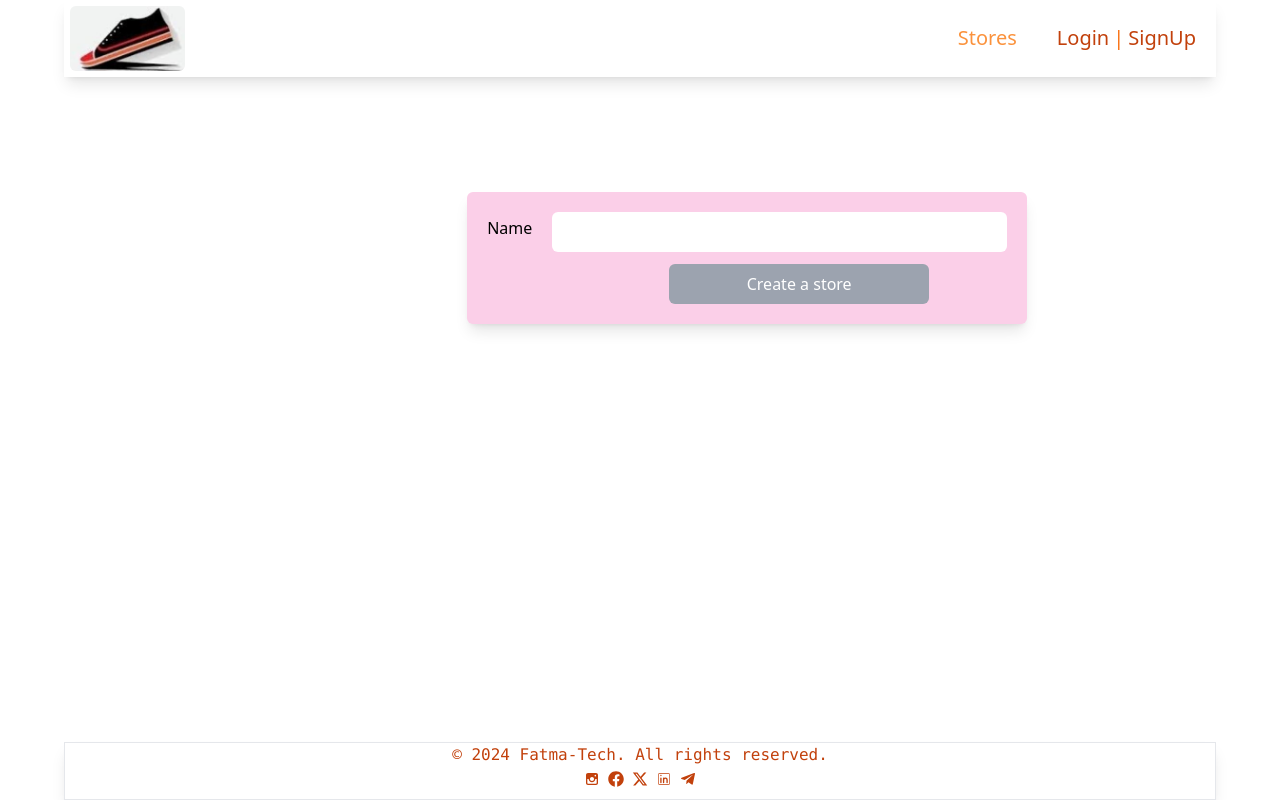
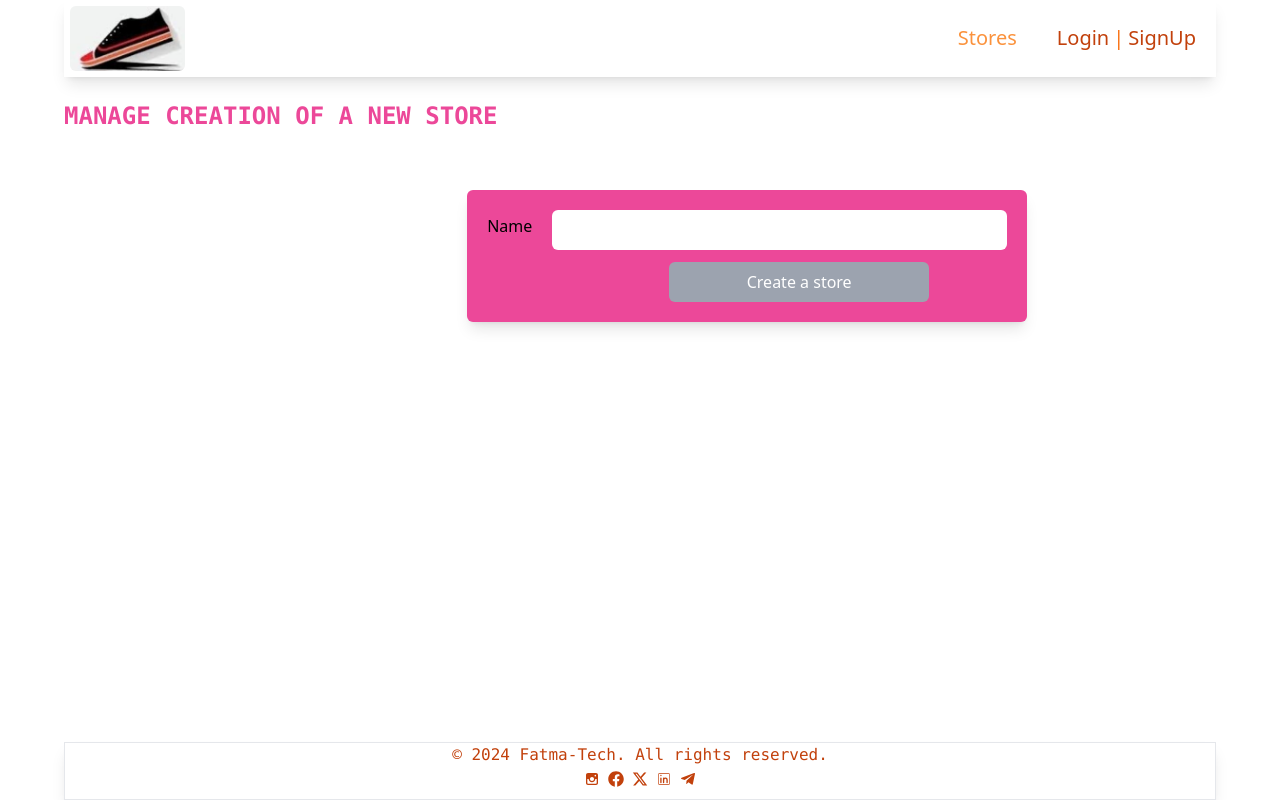
Before and after one commit to asnganje/shoeStoreFrontEnd, a React (Vite) app: page /storecreate in a window 1280 px wide. Built offline with nearby package versions, Linux system fonts and the light colour scheme.

Commit message:
Modify styling for store create

```diff
--- a/src/components/StoreCreate.jsx
+++ b/src/components/StoreCreate.jsx
@@ -29,7 +29,10 @@ const StoreCreate = () => {
     return(
         <div className="relative h-screen mx-[5%]">
             <Header />
-            <div className=" mx-[35%] mt-[10%] bg-pink-200 p-5 shadow-lg rounded-md w-[100%] md:w-[70vh]">
+            <div className="mt-[2%]">
+                <h1 className="uppercase font-mono font-bold text-pink-500 text-2xl">Manage creation of a new store</h1>
+            </div>
+            <div className=" mx-[35%] mt-[5%] bg-pink-500 p-5 shadow-lg rounded-md w-[60%] md:w-[70vh]">
                         <form onSubmit={handleStoreNameSubmit}>
                             <div className="mb-3 flex gap-5">
                                 <label className="mt-1">Name</label>
```
